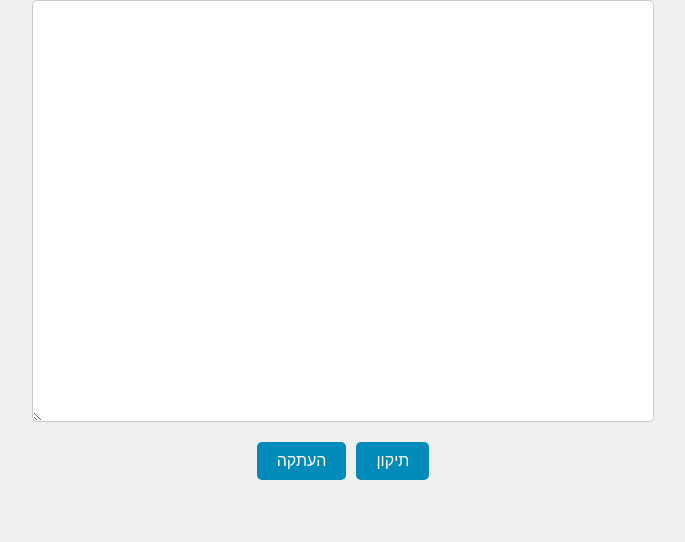
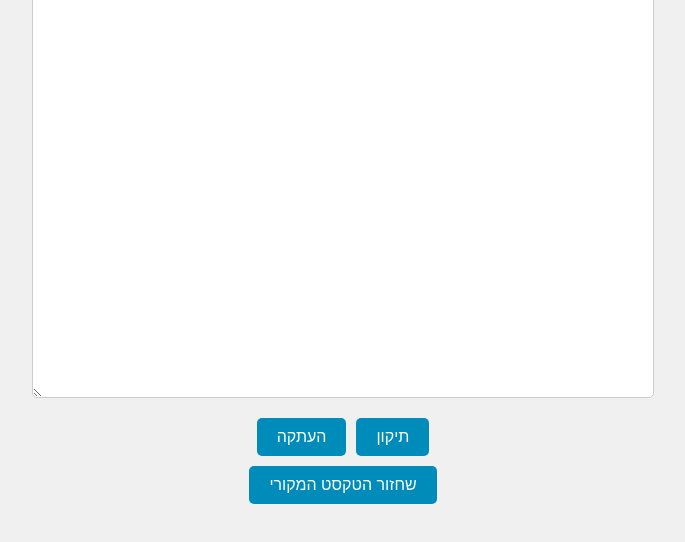
Before and after one commit to dani0104/fixRTLPost, a plain HTML site: page index.html in a window 1280 px wide. Both pictures are taken after a click on the button "תיקון". Shown: the part 200-742 px from the top of the page, without its empty margins (297-982 px from the left). Drawn offline with Linux system fonts and the light colour scheme.

Commit message:
Update index.html

```diff
--- a/index.html
+++ b/index.html
@@ -30,7 +30,6 @@
         }
         #revertButtonContainer {
             margin-top: 10px;
-			display: none;
         }
         button {
             padding: 10px 20px;
@@ -49,6 +48,9 @@
             color: green;
 			display: none;
         }
+		#revertButton {
+			display: none;
+		}
     </style>
 </head>
 <body>
@@ -69,7 +71,6 @@
         var revertButton = document.getElementById('revertButton');
         var myStatus = document.getElementById('myStatus');
         var originalText = '';
-
         fixButton.onclick = function() {
             originalText = textarea.value;
             var text = textarea.value;
@@ -83,6 +84,7 @@
             textarea.value = text;
             myStatus.innerText = 'הפוסט תוקן בהצלחה';
 			myStatus.style.display = 'block';
+			revertButton.style.display = 'block';
             setTimeout(function() { myStatus.innerText = ''; myStatus.style.display = 'none'; }, 2000);
         };
 
```
